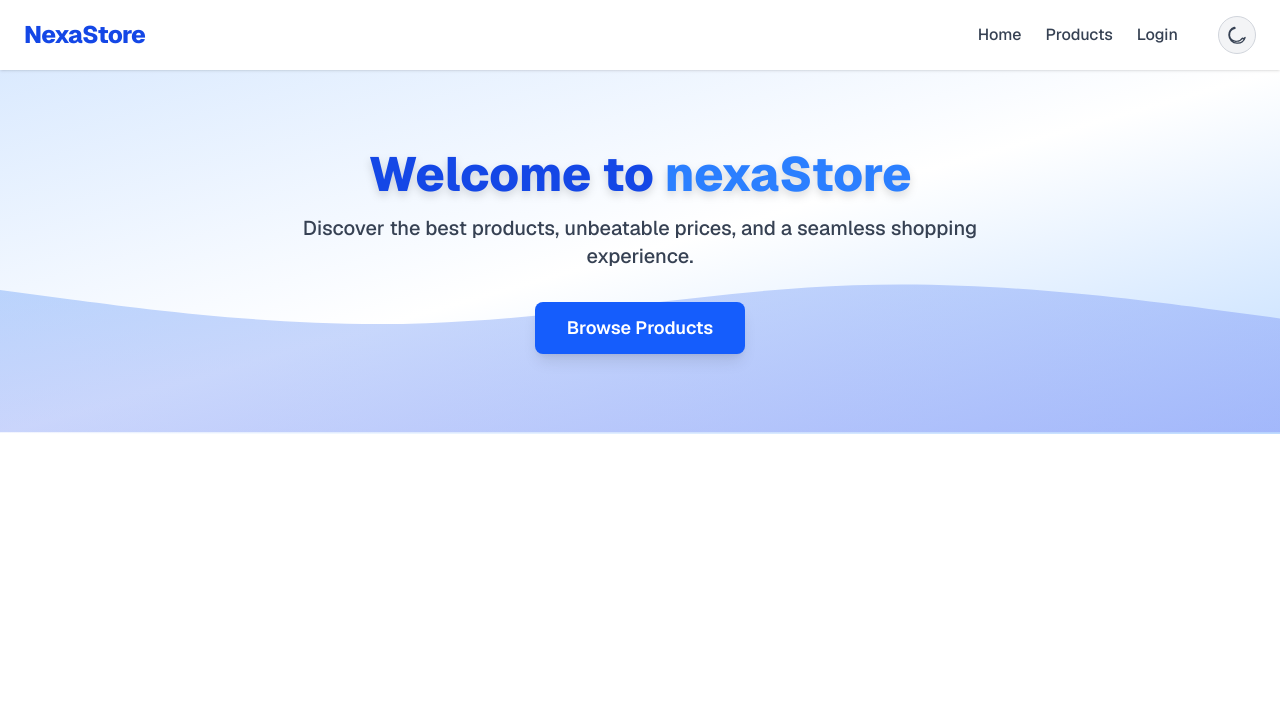
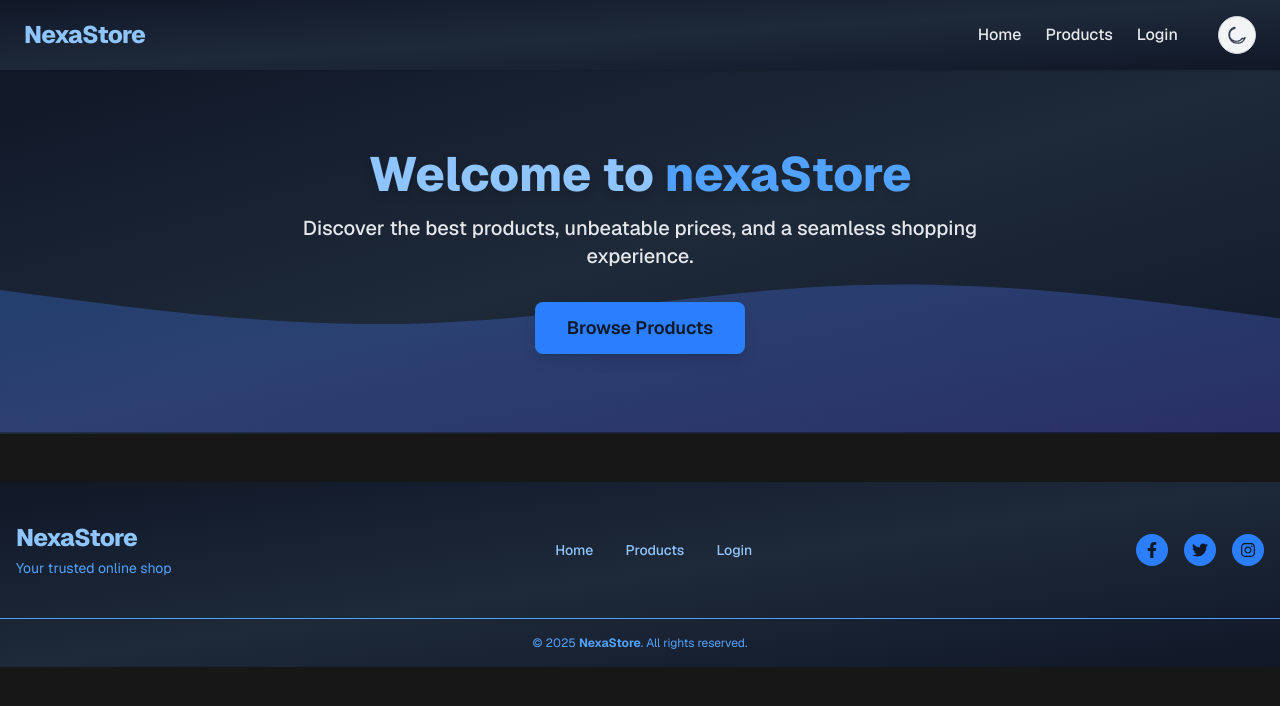
Before and after one commit to shihabuddin-dev/nexaStore, a Next.js app: page / in a window 1280 px wide. Shown: the top 706 px of the page. Built offline with nearby package versions, Linux system fonts and the light colour scheme.

Commit message:
few of the page has been designed like not found page and loaing page

```diff
--- a/src/app/globals.css
+++ b/src/app/globals.css
@@ -2,18 +2,18 @@
 
 /* Tailwind default theme + CSS variables */
 :root {
-  --background: #ffffff;
+  --background: #171717;
   --foreground: #171717;
 }
 
-.dark {
+/* .dark {
   --background: #0a0a0a;
   --foreground: #ededed;
-}
+} */
 
 @theme inline {
-  --color-background: var(--background);
-  --color-foreground: var(--foreground);
+  /* --color-background: var(--background);
+  --color-foreground: var(--foreground); */
   --font-sans: var(--font-geist-sans);
   --font-mono: var(--font-geist-mono);
 }
--- a/src/app/layout.js
+++ b/src/app/layout.js
@@ -12,8 +12,8 @@ const geistMono = Geist_Mono({
 });
 
 export const metadata = {
-  title: "Create Next App",
-  description: "Generated by create next app",
+  title: "NexaStore Website",
+  description: "NexaStore is a Unique and Traditional Updated Website",
 };
 
 export default function RootLayout({ children }) {
--- /dev/null
+++ b/src/app/loading.jsx
@@ -0,0 +1,8 @@
+export default function Loading() {
+  return (
+    <div className="min-h-screen flex flex-col items-center justify-center bg-gradient-to-br from-gray-900 via-gray-800 to-gray-900 text-blue-300 px-4">
+      <div className="animate-spin rounded-full h-16 w-16 border-t-4 border-blue-400 border-opacity-50 mb-8"></div>
+      <h2 className="text-xl font-semibold">Loading...</h2>
+    </div>
+  );
+}
--- /dev/null
+++ b/src/app/not-found.jsx
@@ -0,0 +1,16 @@
+import Link from 'next/link';
+
+export default function NotFound() {
+    return (
+        <div className="min-h-screen flex flex-col items-center justify-center bg-gradient-to-br from-gray-900 via-gray-800 to-gray-900 text-blue-300 px-4">
+            <h1 className="text-7xl font-extrabold mb-4 drop-shadow-lg">404</h1>
+            <h2 className="text-2xl font-bold mb-2">Page Not Found</h2>
+            <p className="mb-8 text-blue-400 text-center max-w-md">
+                Sorry, the page you are looking for does not exist or has been moved.
+            </p>
+            <Link href="/" className="inline-block px-6 md:px-8 py-2 md:py-3 rounded-lg bg-blue-500 text-gray-900 font-semibold shadow-lg hover:bg-blue-400 transition-colors md:text-lg">
+                Go Home
+            </Link>
+        </div>
+    );
+}
--- a/src/app/page.js
+++ b/src/app/page.js
@@ -1,3 +1,4 @@
+import Footer from "@/components/Footer";
 import Hero from "@/components/Hero";
 import Navbar from "@/components/Navbar";
 
@@ -6,6 +7,7 @@ export default function Home() {
     <div className="font-sans">
       <Navbar />
       <Hero />
+      <Footer />
     </div>
   );
 }
--- /dev/null
+++ b/src/components/Footer.jsx
@@ -0,0 +1,43 @@
+'use client'
+import { FaFacebookF, FaTwitter, FaInstagram } from 'react-icons/fa';
+import { useEffect, useState } from 'react';
+
+export default function Footer() {
+  const [year, setYear] = useState('');
+  useEffect(() => {
+    setYear(new Date().getFullYear());
+  }, []);
+
+  return (
+    <footer className="w-full bg-gradient-to-br from-gray-900 via-gray-800 to-gray-900 text-blue-300 mt-12">
+      <div className="max-w-7xl mx-auto px-4 py-10 flex flex-col md:flex-row items-center justify-between gap-8">
+        {/* Branding */}
+        <div className="flex flex-col items-center md:items-start">
+          <span className="text-2xl font-extrabold tracking-tight mb-1 text-blue-300">NexaStore</span>
+          <span className="text-sm text-blue-400">Your trusted online shop</span>
+        </div>
+        {/* Navigation */}
+        <div className="flex flex-col sm:flex-row gap-4 sm:gap-8 text-sm font-medium items-center">
+          <a href="/" className="hover:underline hover:text-blue-400 transition-colors">Home</a>
+          <a href="/products" className="hover:underline hover:text-blue-400 transition-colors">Products</a>
+          <a href="/login" className="hover:underline hover:text-blue-400 transition-colors">Login</a>
+        </div>
+        {/* Social Icons */}
+        <div className="flex gap-4 items-center mt-4 md:mt-0">
+          <a href="#" aria-label="Facebook" className="p-2 rounded-full bg-blue-500 hover:bg-blue-400 transition-colors">
+            <FaFacebookF className="w-4 h-4 text-gray-900" />
+          </a>
+          <a href="#" aria-label="Twitter" className="p-2 rounded-full bg-blue-500 hover:bg-blue-400 transition-colors">
+            <FaTwitter className="w-4 h-4 text-gray-900" />
+          </a>
+          <a href="#" aria-label="Instagram" className="p-2 rounded-full bg-blue-500 hover:bg-blue-400 transition-colors">
+            <FaInstagram className="w-4 h-4 text-gray-900" />
+          </a>
+        </div>
+      </div>
+      <div className="border-t border-blue-400 text-center py-4 text-xs text-blue-400 bg-opacity-80">
+        &copy; {year} <span className="font-bold">NexaStore</span>. All rights reserved.
+      </div>
+    </footer>
+  );
+}
--- a/src/components/Hero.jsx
+++ b/src/components/Hero.jsx
@@ -2,17 +2,17 @@ import React from "react";
 
 export default function Hero() {
   return (
-    <section className="relative w-full flex flex-col items-center justify-center py-20 px-4 bg-gradient-to-br from-blue-100 via-white to-blue-200 dark:from-gray-900 dark:via-gray-800 dark:to-gray-900 transition-colors duration-500 overflow-hidden">
+  <section className="relative w-full flex flex-col items-center justify-center py-20 px-4 bg-gradient-to-br from-gray-900 via-gray-800 to-gray-900 transition-colors duration-500 overflow-hidden">
       <div className="max-w-3xl text-center z-10">
-        <h1 className="text-4xl sm:text-5xl font-extrabold mb-4 text-blue-700 dark:text-blue-300 drop-shadow-lg">
-          Welcome to <span className="text-blue-500 dark:text-blue-400">nexaStore</span>
+        <h1 className="text-4xl sm:text-5xl font-extrabold mb-4 text-blue-300 drop-shadow-lg">
+          Welcome to <span className="text-blue-400">nexaStore</span>
         </h1>
-        <p className="text-lg sm:text-xl text-gray-700 dark:text-gray-200 mb-8 font-medium">
+        <p className="text-lg sm:text-xl text-gray-200 mb-8 font-medium">
           Discover the best products, unbeatable prices, and a seamless shopping experience.
         </p>
         <a
           href="/products"
-          className="inline-block px-4 md:px-8 py-2 md:py-3 rounded-lg bg-blue-600 text-white dark:bg-blue-500 dark:text-gray-900 font-semibold shadow-lg hover:bg-blue-700 dark:hover:bg-blue-400 transition-colors md:text-lg"
+          className="inline-block px-4 md:px-8 py-2 md:py-3 rounded-lg bg-blue-500 text-gray-900 font-semibold shadow-lg hover:bg-blue-400 transition-colors md:text-lg"
         >
           Browse Products
         </a>
--- a/src/components/Navbar.jsx
+++ b/src/components/Navbar.jsx
@@ -8,24 +8,24 @@ export default function Navbar() {
   const [menuOpen, setMenuOpen] = useState(false);
 
   return (
-    <nav className="w-full bg-white dark:bg-gray-900 shadow-sm sticky top-0 z-50">
+  <nav className="w-full bg-gradient-to-br from-gray-900 via-gray-800 to-gray-900 shadow-sm sticky top-0 z-50">
       <div className="max-w-7xl mx-auto flex items-center justify-between px-4 sm:px-6 py-4">
-        <Link href="/" className="text-2xl font-extrabold tracking-tight text-blue-700 dark:text-blue-300 hover:text-blue-900 dark:hover:text-white transition-colors">NexaStore</Link>
+        <Link href="/" className="text-2xl font-extrabold tracking-tight text-blue-300 hover:text-white transition-colors">NexaStore</Link>
         {/* Hamburger button */}
         <button
-          className="sm:hidden flex items-center px-3 py-2 border rounded text-gray-700 dark:text-gray-200 border-gray-400 dark:border-gray-600 hover:bg-gray-100 dark:hover:bg-gray-800 focus:outline-none"
+          className="sm:hidden flex items-center px-3 py-2 border rounded text-gray-200 border-gray-600 hover:bg-gray-800 focus:outline-none"
           onClick={() => setMenuOpen(!menuOpen)}
           aria-label="Toggle Menu"
         >
           <FiMenu className="h-6 w-6" />
         </button>
         {/* Menu */}
-        <div className={`flex-col sm:flex-row flex items-center gap-4 sm:gap-6 w-full sm:w-auto justify-end bg-white dark:bg-gray-900 sm:bg-transparent sm:dark:bg-transparent absolute sm:static left-0 top-16 sm:top-auto z-40 transition-all duration-200 ${menuOpen ? 'flex' : 'hidden'} sm:flex p-6 sm:p-0 shadow sm:shadow-none`}
+        <div className={`flex-col sm:flex-row flex items-center gap-4 sm:gap-6 w-full sm:w-auto justify-end bg-gray-900 sm:bg-transparent absolute sm:static left-0 top-16 sm:top-auto z-40 transition-all duration-200 ${menuOpen ? 'flex' : 'hidden'} sm:flex p-6 sm:p-0 shadow sm:shadow-none`}
           style={{ minWidth: menuOpen ? '100vw' : undefined }}
         >
-          <Link href="/" className="text-gray-700 dark:text-gray-200 hover:text-blue-700 dark:hover:text-blue-300 font-medium transition-colors" onClick={() => setMenuOpen(false)}>Home</Link>
-          <Link href="/products" className="text-gray-700 dark:text-gray-200 hover:text-blue-700 dark:hover:text-blue-300 font-medium transition-colors" onClick={() => setMenuOpen(false)}>Products</Link>
-          <Link href="/login" className="text-gray-700 dark:text-gray-200 hover:text-blue-700 dark:hover:text-blue-300 font-medium transition-colors" onClick={() => setMenuOpen(false)}>Login</Link>
+          <Link href="/" className="text-gray-200 hover:text-blue-400 font-medium transition-colors" onClick={() => setMenuOpen(false)}>Home</Link>
+          <Link href="/products" className="text-gray-200 hover:text-blue-400 font-medium transition-colors" onClick={() => setMenuOpen(false)}>Products</Link>
+          <Link href="/login" className="text-gray-200 hover:text-blue-400 font-medium transition-colors" onClick={() => setMenuOpen(false)}>Login</Link>
           <ThemeToggle />
         </div>
       </div>
```
